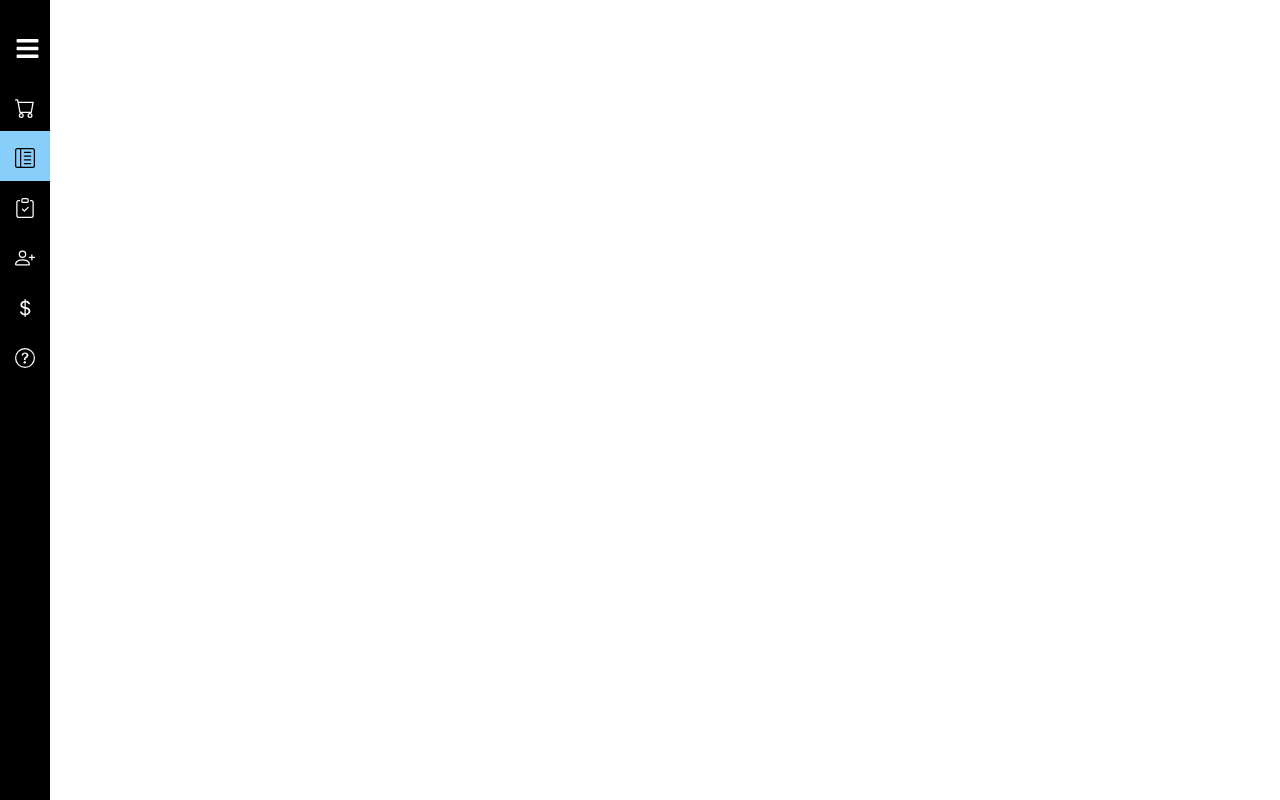
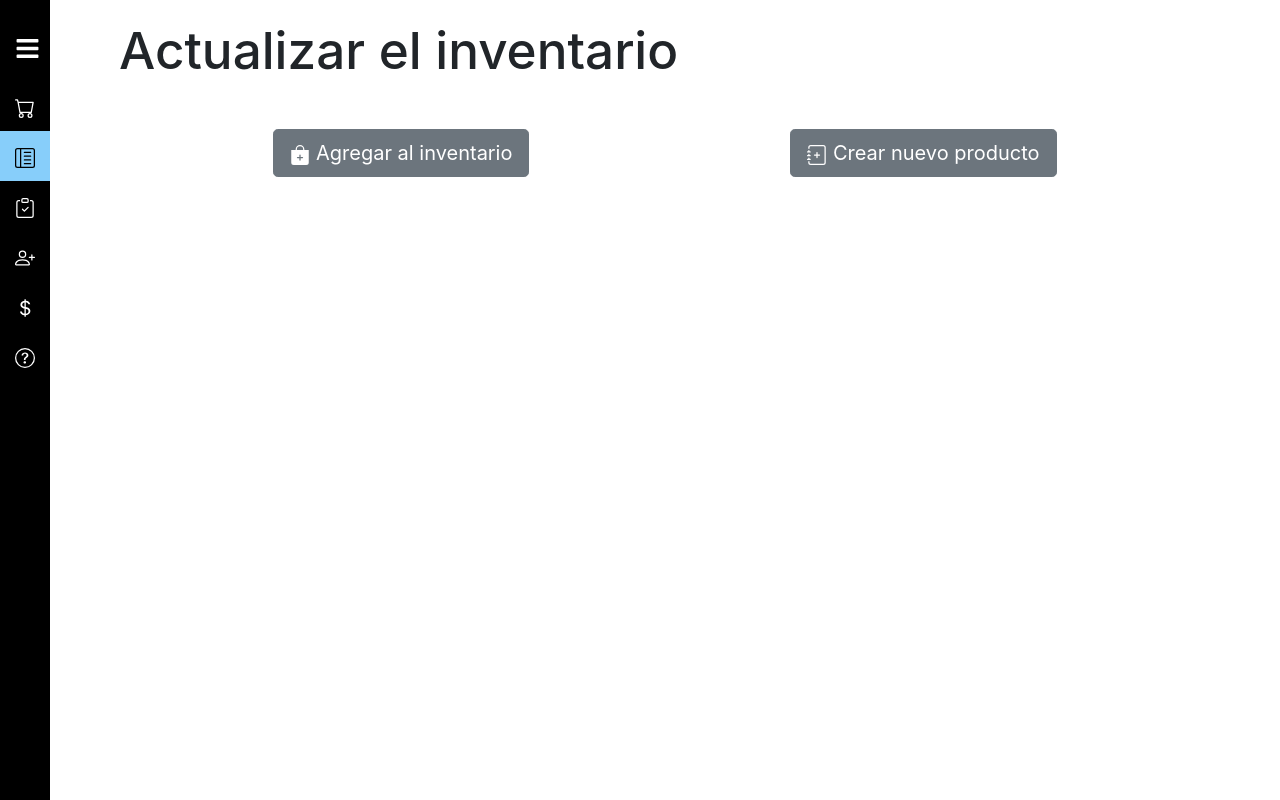
Before and after one commit to Fabian-Ojeda/PharmWare_client, a React (Create React App) app: page /Inventario/ActualizarInventario in a window 1280 px wide. Before the commit this address had no page. Built offline with nearby package versions, Linux system fonts and the light colour scheme.

Commit message:
Agregación de la interfaz de opciones de actualizar el inventario

```diff
--- a/src/App.js
+++ b/src/App.js
@@ -10,6 +10,7 @@ import Formats from "./pages/Formats";
 import AddUser from "./pages/AddUser";
 import Reports from "./pages/Reports";
 import InfoProduct from "./pages/InfoProduct";
+import UpdateInventory from "./pages/UpdateInventory";
 
 function App() {
   return (
@@ -21,6 +22,7 @@ function App() {
                     <Route path='/Main' element={<MainWindow/>}/>
                     <Route path='/Ventas' element={<Sales/>}/>
                     <Route path='/Inventario' element={<Inventory/>}/>
+                    <Route path='/Inventario/ActualizarInventario' element={<UpdateInventory/>}/>
                     <Route path='/Formatos' element={<Formats/>}/>
                     <Route path='/AgregarUsuario' element={<AddUser/>}/>
                     <Route path='/Reportes' element={<Reports/>}/>
--- a/src/Components/ButtonTable.js
+++ b/src/Components/ButtonTable.js
@@ -1,15 +1,35 @@
-import React, {useState}from "react";
+import React from "react";
 
 const ButtonTable = (props) => {
 
-    const [name, setName] = useState('')
+    const nameModal = props.name+"modal"
 
     const mostrarQueSirve = (name) =>{
         alert('Mire el nombre: '+name)
     }
 
     return(
-        <button className={'btn btn-warning'} onClick={() => mostrarQueSirve(props.name)}>Mirar</button>
+        <div>
+            <button className={'btn btn-warning'} data-bs-toggle="modal" data-bs-target="#exampleModal" onClick={() => mostrarQueSirve(props.name)}>Mirar</button>
+            <div className="modal fade" id="exampleModal" tabIndex="-1" aria-labelledby="exampleModalLabel"
+                 aria-hidden="true">
+                <div className="modal-dialog">
+                    <div className="modal-content">
+                        <div className="modal-header">
+                            <h5 className="modal-title" id="exampleModalLabel">Lotes del producto</h5>
+                            <button type="button" className="btn-close" data-bs-dismiss="modal" aria-label="Close"></button>
+                        </div>
+                        <div className="modal-body">
+                            {props.name}
+                        </div>
+                        <div className="modal-footer">
+                            <button type="button" className="btn btn-secondary" data-bs-dismiss="modal">Cerrar</button>
+                            <button type="button" className="btn btn-primary">Save changes</button>
+                        </div>
+                    </div>
+                </div>
+            </div>
+        </div>
     )
 }
 
--- a/src/Components/tableInventory.js
+++ b/src/Components/tableInventory.js
@@ -1,7 +1,6 @@
 import React, {useState, useEffect} from "react";
 import paginationFactory from "react-bootstrap-table2-paginator";
 import BootstrapTable from "react-bootstrap-table-next";
-import axios from "axios";
 import ButtonTable from "./ButtonTable";
 
 const TableInventory = (props) => {
--- a/src/pages/Inventory.js
+++ b/src/pages/Inventory.js
@@ -1,42 +1,13 @@
-import React, {useState, useEffect} from "react";
+import React from "react";
 import '../styles/Pages.css'
 import {BsSearch} from "react-icons/bs";
 import 'react-bootstrap-table-next/dist/react-bootstrap-table2.min.css';
-import axios from "axios";
-import BootstrapTable from 'react-bootstrap-table-next';
-import paginationFactory from 'react-bootstrap-table2-paginator';
-import * as ReactBootstrap from 'react-bootstrap';
-import TableInventory from "../Components/tableInventory";
 import ContainerTableInventory from "../Components/containerTableInventory";
+import {Link} from "react-router-dom";
+
 
 const Inventory = () => {
 
-    const [players, setPlayers] = useState([]);
-    const [loading, setLoading] = useState(false)
-    const getPlayers = async () => {
-      try {
-          const data = await axios.get('https://nba-players.herokuapp.com/players-stats')
-          //const data = [{name:'acer', predator:'asasin', button:<button onClick={mostrarQueSirve}>Hola mijo</button>}]
-          setPlayers(data.data)
-      }catch (e){
-          console.log('pailas')
-      }
-    }
-
-    const mostrarQueSirve = () =>{
-        alert('si sirve XD')
-    }
-
-    useEffect(()=>{
-        getPlayers()
-    })
-
-    const columns = [
-        {dataField: "name", text:"Player Name"},
-        {dataField: "predator", text:"predator"},
-        {dataField: "team_name", text:"Player Team"},
-        {dataField: "button", text:"Mirar"}
-    ]
 
     return(
         <div className={'container'}>
@@ -47,7 +18,7 @@ const Inventory = () => {
             {/* Container de opciones */}
             <div className={'OptionsInventory'}>
                 <div className={'leftTool'}>
-                    <button className={'btn btn-info tool'}>Actualizar el inventario</button>
+                    <Link to={'/Inventario/ActualizarInventario'}><button className={'btn btn-info tool'}>Actualizar el inventario</button></Link>
                 </div>
                 <div className={'rightTools'}>
                     <div className="dropdown tool">
@@ -77,7 +48,6 @@ const Inventory = () => {
             {/* Container tabla */}
             <div className={'tableInventory mt-5'}>
                 <ContainerTableInventory/>
-
             </div>
         </div>
     )
--- a/src/pages/Sales.js
+++ b/src/pages/Sales.js
@@ -2,7 +2,10 @@ import React from "react";
 
 const Sales = () => {
   return(
-      <h1>Estas son las ventas</h1>
+      <div>
+        <h1>Estas son las ventas</h1>
+
+      </div>
   )
 }
 
--- /dev/null
+++ b/src/pages/UpdateInventory.js
@@ -0,0 +1,20 @@
+import React from "react";
+import '../styles/Pages.css'
+import {BsBagPlusFill, BsJournalPlus} from "react-icons/bs";
+
+const UpdateInventory = () => {
+  return(
+      <div className={'container'}>
+          {/* Container Parte superior */}
+          <div>
+              <h1 className='TitleSection'>Actualizar el inventario</h1>
+          </div>
+          {/* Container de opciones */}
+          <div className={'container mt-5 OptionsUpdateInventory'}>
+            <button className={'btn btn-secondary btn-lg btn-block'}><BsBagPlusFill/> Agregar al inventario</button>
+              <button className={'btn btn-secondary btn-lg btn-block'}><BsJournalPlus/> Crear nuevo producto</button>
+          </div>
+      </div>)
+}
+
+export default UpdateInventory
--- a/src/styles/Pages.css
+++ b/src/styles/Pages.css
@@ -34,3 +34,8 @@
 .divTableInventory{
     overflow: auto; flex: 1 1 0%; position: relative; outline: currentcolor none medium;
 }
+
+.OptionsUpdateInventory{
+    display: flex;
+    justify-content:space-around;
+}
```
